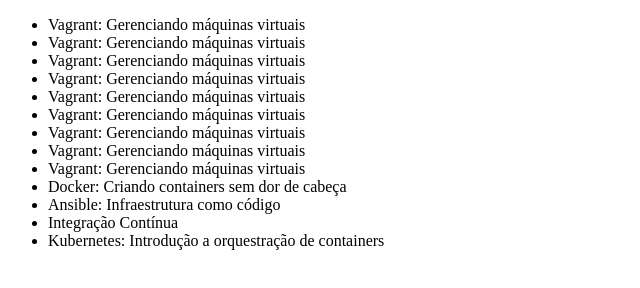
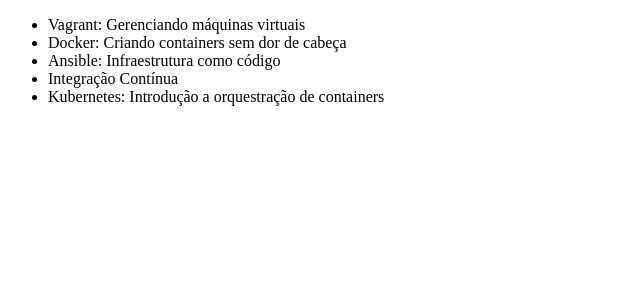
Before and after one commit to ThiagoBAlves13/aula, a plain HTML site: page AulaGit/index.html in a window 1280 px wide. Shown: the whole page, without its empty margins (0-640 px from the left). Drawn offline with Linux system fonts and the light colour scheme.

Commit message:
Correção

```diff
--- a/AulaGit/index.html
+++ b/AulaGit/index.html
@@ -7,14 +7,6 @@
 <body>
     <ul>
         <li>Vagrant: Gerenciando máquinas virtuais</li>
-        <li>Vagrant: Gerenciando máquinas virtuais</li>
-        <li>Vagrant: Gerenciando máquinas virtuais</li>
-        <li>Vagrant: Gerenciando máquinas virtuais</li>
-        <li>Vagrant: Gerenciando máquinas virtuais</li>
-		<li>Vagrant: Gerenciando máquinas virtuais</li>
-        <li>Vagrant: Gerenciando máquinas virtuais</li>
-        <li>Vagrant: Gerenciando máquinas virtuais</li>
-        <li>Vagrant: Gerenciando máquinas virtuais</li>
         <li>Docker: Criando containers sem dor de cabeça</li>
         <li>Ansible: Infraestrutura como código</li>
         <li>Integração Contínua</li>
```
